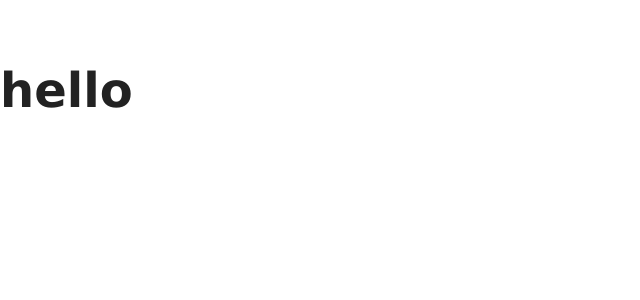
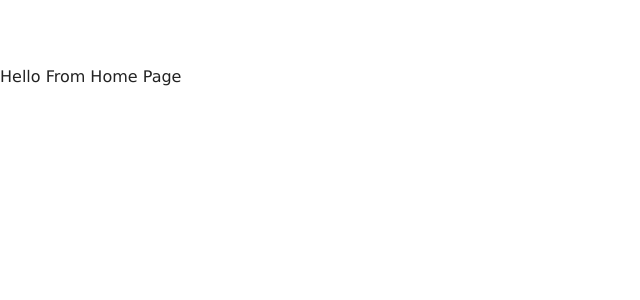
Before and after one commit to Arup-paul/react-beach-resort, a React (Create React App) app: page / in a window 1280 px wide. Shown: the top 300 px of the page, without its empty margins (0-640 px from the left). Built offline with nearby package versions, Linux system fonts and the light colour scheme.

Commit message:
Routing setup

```diff
--- a/src/App.js
+++ b/src/App.js
@@ -1,11 +1,21 @@
 import React from "react";
 import "./App.css"
+import Home from "./pages/Home";
+import Rooms from "./pages/Rooms";
+import SingleRoom from "./pages/SingleRoom";
+import Error from "./pages/Error";
+import {Route,Switch} from "react-router-dom";
 
 function App() {
   return (
-    <div className="App">
-        <h1>hello</h1>
-    </div>
+    <>
+         <Switch>
+            <Route exact path="/" component={Home} />
+            <Route exact path="/rooms" component={Rooms} />
+            <Route exact path="/rooms/:slug" component={SingleRoom} />
+             <Route component={Error} />
+         </Switch>
+    </>
   );
 }
 
--- a/src/index.js
+++ b/src/index.js
@@ -2,12 +2,13 @@
 import ReactDOM from 'react-dom';
 import App from './App';
 import reportWebVitals from './reportWebVitals';
+import {BrowserRouter as Router} from "react-router-dom";
 
 ReactDOM.render(
-  <React.StrictMode>
-    <App />
-  </React.StrictMode>,
-  document.getElementById('root')
+        <Router>
+           <App />
+        </Router>,
+     document.getElementById('root')
 );
 
 // If you want to start measuring performance in your app, pass a function
--- /dev/null
+++ b/src/pages/Error.js
@@ -0,0 +1,11 @@
+import React from 'react';
+
+function Error( ) {
+    return (
+        <div>
+            Error page
+        </div>
+    );
+}
+
+export default Error;
--- /dev/null
+++ b/src/pages/Home.js
@@ -0,0 +1,11 @@
+import React from 'react';
+
+function Home( ) {
+    return (
+        <div>
+            Hello From Home Page
+        </div>
+    );
+}
+
+export default Home;
--- /dev/null
+++ b/src/pages/Rooms.js
@@ -0,0 +1,9 @@
+import React from 'react';
+
+const Rooms = () => {
+    return (
+        <div>Hello rooms </div>
+    );
+}
+
+export default Rooms;
--- /dev/null
+++ b/src/pages/SingleRoom.js
@@ -0,0 +1,13 @@
+import React, {Component} from 'react';
+
+class SingleRoom extends Component {
+    render() {
+        return (
+            <div>
+                Hello single Room
+            </div>
+        );
+    }
+}
+
+export default SingleRoom;
```
